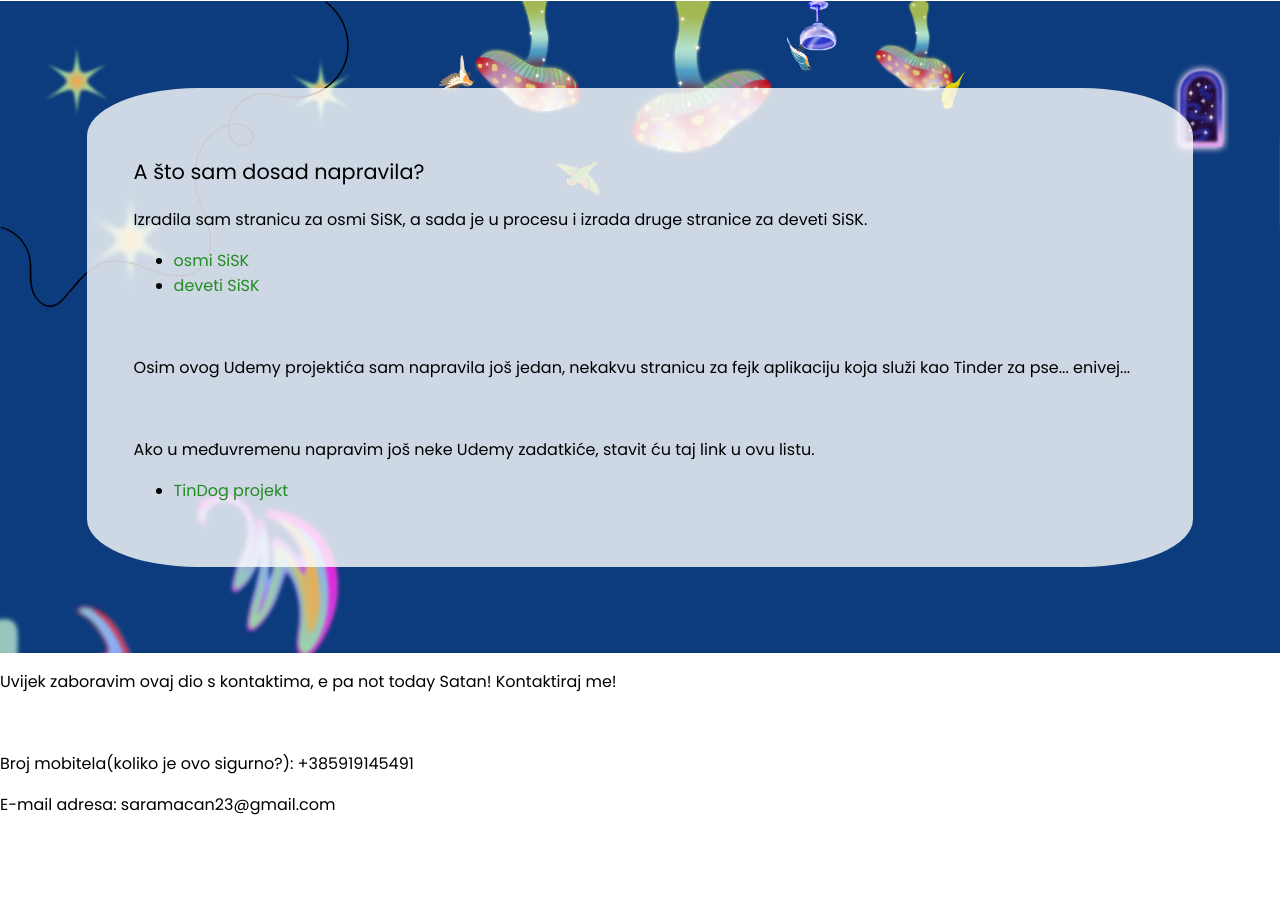
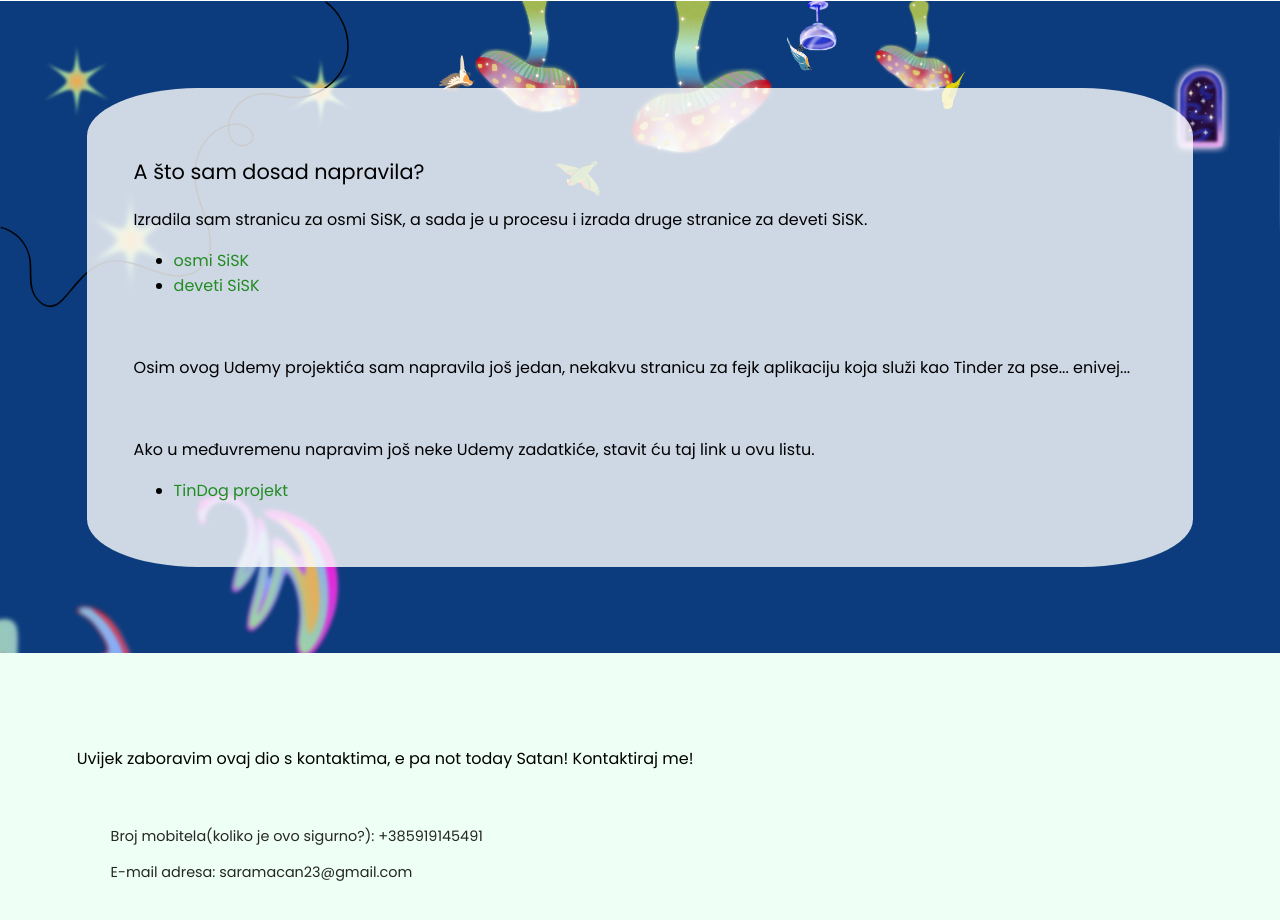
Before and after one commit to ilavsharkos/capstoneproject2_mysite, a plain HTML site: page index.html in a window 1280 px wide. Shown: the part 1093-2013 px from the top of the page. Before the commit the page ends 1926 px from the top, so only its background shows below. Drawn offline with Linux system fonts and the light colour scheme; a web font is replaced by a local one.

Commit message:
Update style.css

```diff
--- a/style.css
+++ b/style.css
@@ -52,3 +52,10 @@ margin-top: 5%;}
 text-decoration: none;}
 
 #moj-rad a:hover{color:darkslategray;}
+
+#kontaktiraj-me{background-color: rgb(238, 255, 245);
+padding:6%;}
+
+.kontakti{padding-left: 3%;
+font-size: 0.9rem;
+color: rgb(38, 38, 38);}
```
